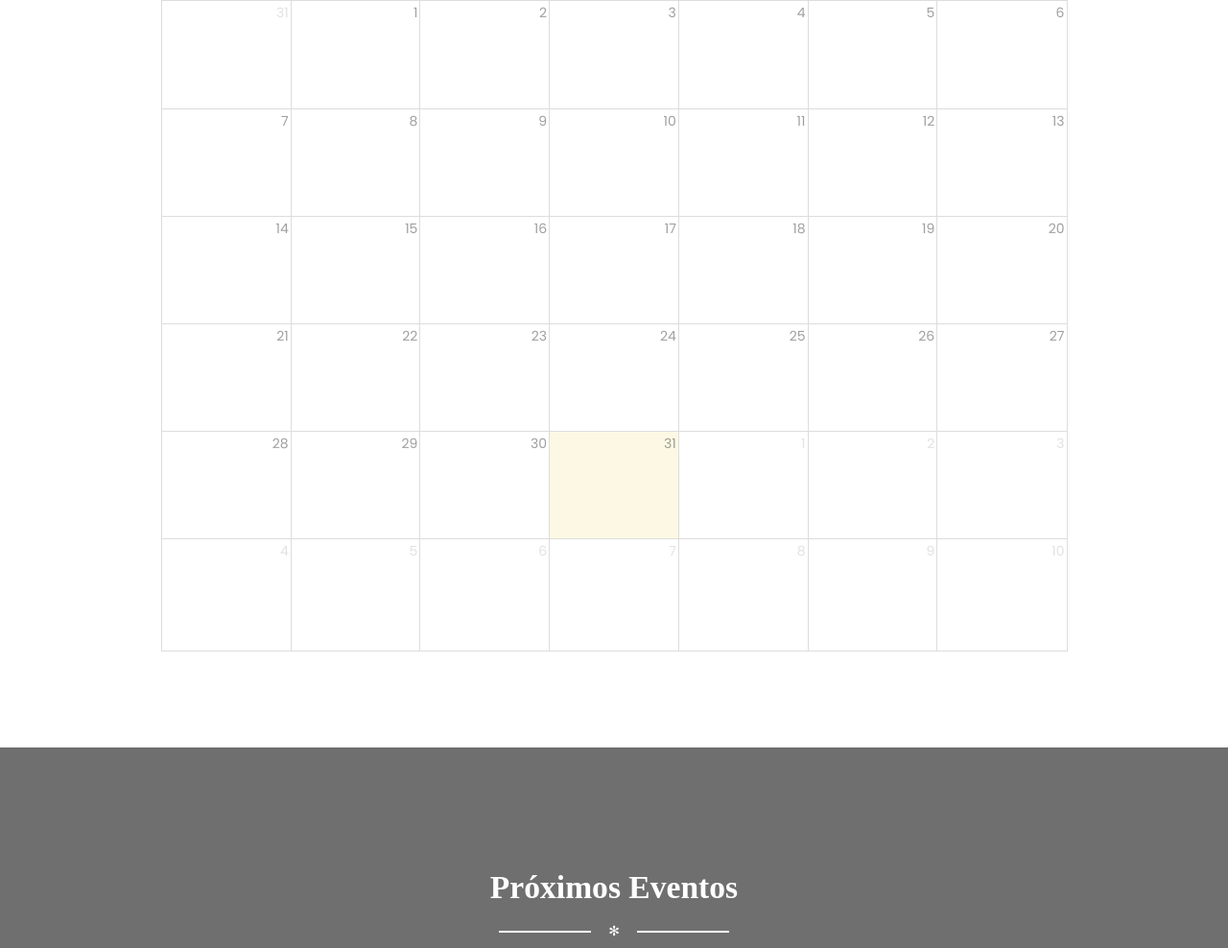
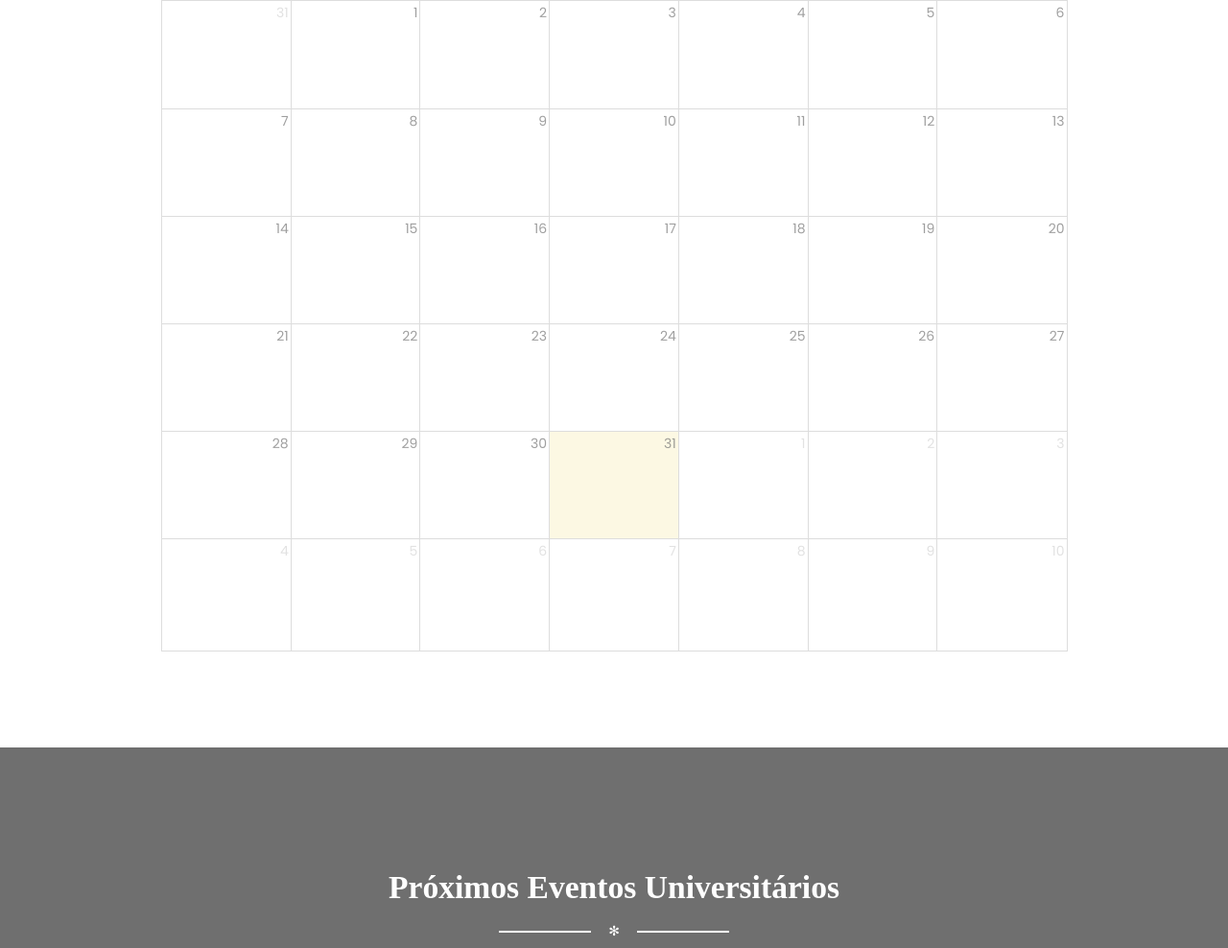
Before and after one commit to alanIF/SeridoEventos, a PHP site: page / in a window 1280 px wide. Shown: the part 932-1920 px from the top of the page at 96% size. Run offline with PHP 8.4, Linux system fonts and the light colour scheme; data that the repository does not hold is empty; some libraries are stand-ins or nearby versions; some web fonts are replaced.

Commit message:
ORdenação dos eventos

```diff
--- a/index.php
+++ b/index.php
@@ -13,7 +13,7 @@
         <link rel="icon" type="image/png" sizes="96x96" href="assets/img/favicon.png">
 
         <meta http-equiv="X-UA-Compatible" content="IE=edge,chrome=1" />
-        <title>Seridó Eventos</title>
+        <title>Seridó Eventos Universitários</title>
         <meta content='width=device-width, initial-scale=1.0, maximum-scale=1.0, user-scalable=0' name='viewport' />
         <link href="assets/css/bootstrap.css" rel="stylesheet" />
         <link href="assets/css/gaia.css" rel="stylesheet"/>
@@ -114,7 +114,7 @@
         <div class="section section-header">
             <div class="parallax filter filter-color-red">
                 <div class="image"
-                     style="background-image: url('assets/img/header-1.jpeg')">
+                     style="background-image: url('assets/img/header-2.jpeg')">
                 </div>
                 <div class="container">
                     <div class="content">
@@ -153,9 +153,9 @@
                     <div class="content">
                         <div class="row">
                             <div class="title-area">
-                                <h2>Próximos Eventos</h2>
+                                <h2>Próximos Eventos Universitários</h2>
                                 <div class="separator separator-danger">✻</div>
-                                <p class="description">Próximos Eventos Acadêmicos na Região do Seridó</p>
+                                <p class="description">Próximos Eventos Universitários na Região do Seridó</p>
                             </div>
                         </div>
 
@@ -169,7 +169,7 @@
      <?php
                 require_once './Model/connect.php';
      $conn = F_conect();
-    $result = mysqli_query($conn, "Select * from evento ");
+    $result = mysqli_query($conn, "Select * from evento order by fim_evento DESC");
 
     $i = 0;
     $eventos = array();
```
